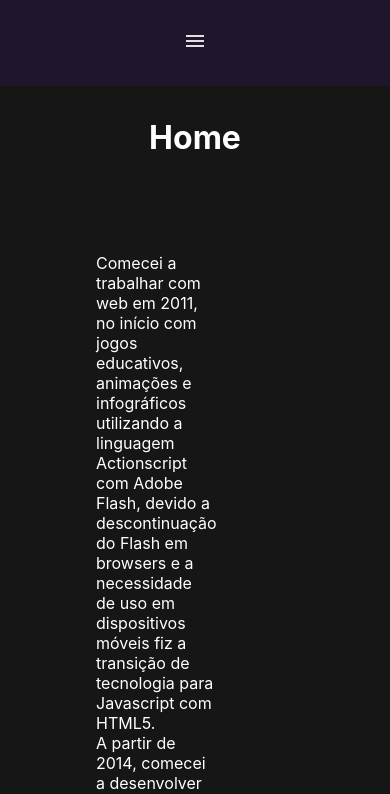
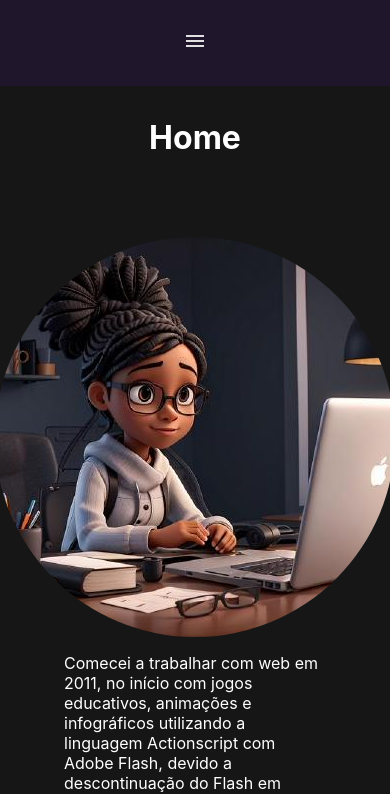
Before and after one commit to giseletoledo/portfolio, a Next.js app in the folder portfolio/: page / in a window 390 px wide. Shown: the top 794 px of the page. Built offline with nearby package versions, Linux system fonts and the light colour scheme.

Commit message:
layout em uma coluna com imagem maior

```diff
--- a/portfolio/src/app/page.module.css
+++ b/portfolio/src/app/page.module.css
@@ -167,13 +167,12 @@
 /* Mobile */
 @media (max-width: 700px) {
   .content {
-    padding: 4rem;
+    padding: 2rem;
   }
 
   .grid {
     grid-template-columns: 1fr;
     margin-bottom: 120px;
-    max-width: 320px;
     text-align: center;
   }
 
@@ -192,6 +191,11 @@
   .center::before {
     transform: none;
     height: 300px;
+  }
+
+  .content{
+    display: flex;
+    flex-direction: column-reverse;
   }
 
   .description {
@@ -239,6 +243,13 @@
     );
     z-index: 1;
   }
+  .text {
+    width: 100%;
+  }
+  .image{
+    width: fit-content;
+    padding: 1rem;
+  }
 }
 
 /* page.module.css */
```
